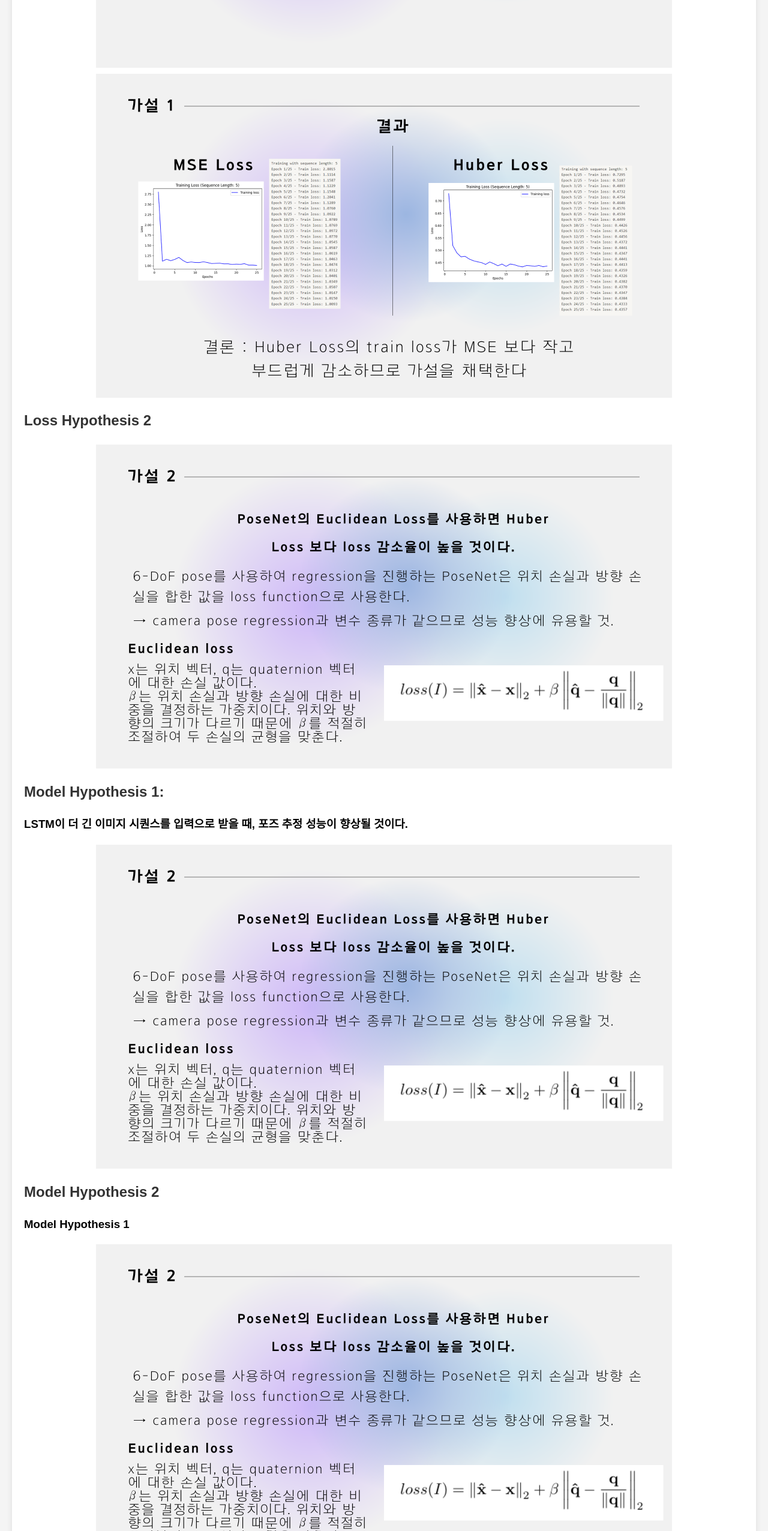
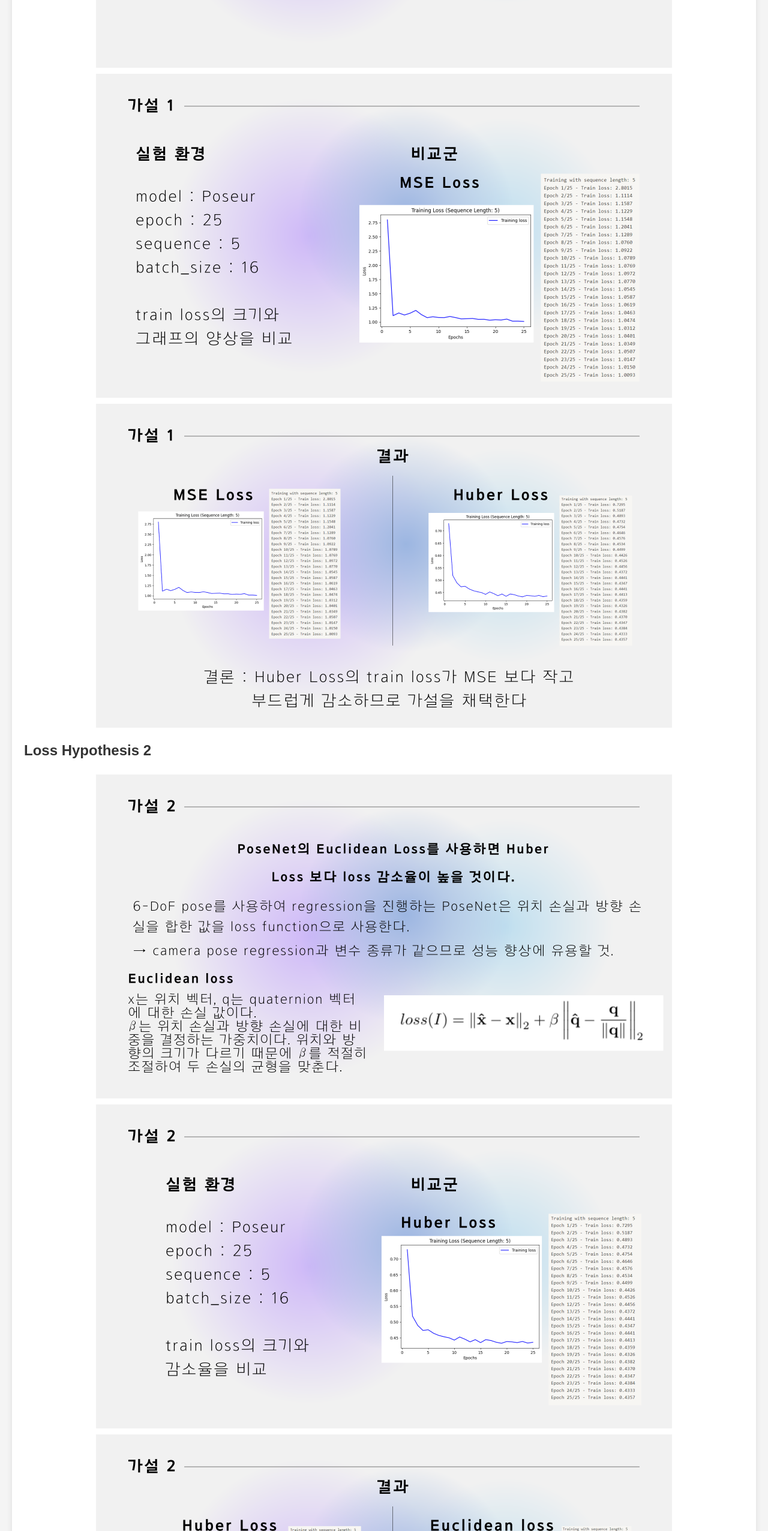
Before and after one commit to khee2/dl-pose-regression-project, a plain HTML site: page 05.html in a window 1280 px wide. Shown: the part 1288-3840 px from the top of the page at 60% size. Drawn offline with Linux system fonts and the light colour scheme.

Commit message:
[feat] loss 가설 검증 페이지 추가

```diff
--- a/05.html
+++ b/05.html
@@ -47,23 +47,26 @@
           <h2>Loss Hypothesis 1</h2>
           <img src="img/loss1-1.png" alt="가설 그림들">
           <img src="img/loss1-2.png" alt="가설 그림들">
+          <img src="img/loss1-0.png" alt="가설 그림들">
           <img src="img/loss1-3.png" alt="가설 그림들">
         </div>
 
         <div class="section">
           <h2>Loss Hypothesis 2</h2>
           <img src="img/loss2-1.png" alt="가설 그림들">
+          <img src="img/loss2-0.png" alt="가설 그림들">
+          <img src="img/loss2-3.png" alt="가설 그림들">
         </div>
 
         <div class="section">
             <h2>Model Hypothesis 1:</h2>
-            <h3>LSTM이 더 긴 이미지 시퀀스를 입력으로 받을 때, 포즈 추정 성능이 향상될 것이다.</h3>
-            <img src="img/loss2-1.png" alt="가설 그림들">
+            <h4>LSTM이 더 긴 이미지 시퀀스를 입력으로 받을 때, 포즈 추정 성능이 향상될 것이다.</h4>
+            <img src="img/.png" alt="가설 그림들">
         </div>
 
         <div class="section">
             <h2>Model Hypothesis 2</h2>
-            <h3>Model Hypothesis 1</h3>
+            <h3>LSTM이 더 긴 이미지 시퀀스를 입력으로 받을 때, 포즈 추정 성능이 향상될 것이다.</h3>
             <img src="img/loss2-1.png" alt="가설 그림들">
         </div>
 
```
Also changed, not shown: img/loss1-0.png (added), img/loss2-0.png (added), img/loss2-3.png (added).
